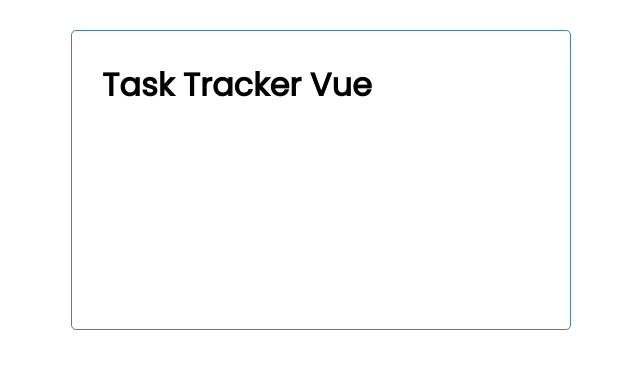
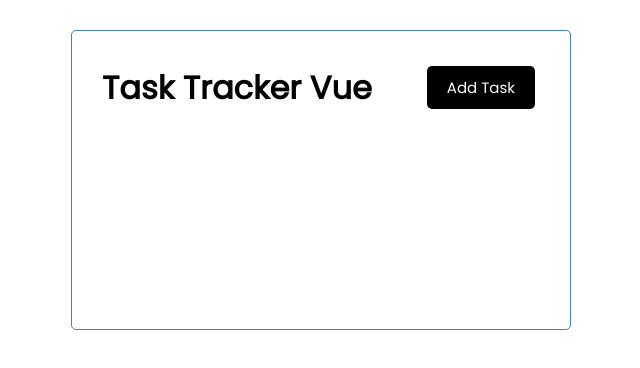
Before and after one commit to vladoja/vue-crash-2021, a Vue app: page / in a window 1280 px wide. Shown: the top 368 px of the page, without its empty margins (319-959 px from the left). Built offline with nearby package versions, Linux system fonts and the light colour scheme.

Commit message:
T_00_33_40 Button component

```diff
--- /dev/null
+++ b/src/components/Button.vue
@@ -0,0 +1,10 @@
+<template>
+    <button class="btn">Add Task</button>
+</template>
+
+
+<script>
+export default {
+    name: "Button"
+}
+</script>
--- a/src/components/Header.vue
+++ b/src/components/Header.vue
@@ -1,17 +1,20 @@
 <template>
   <header>
     <h1>{{ title }}</h1>
+    <Button />
   </header>
 </template>
 
 <script>
+import Button from "./Button.vue";
+
 export default {
   name: "Header",
   props: {
-      title: {
-          type: String,
-          default: "Hello World"
-      }
+      title: String,
+  },
+  components: {
+      Button
   }
 };
 </script>
```
